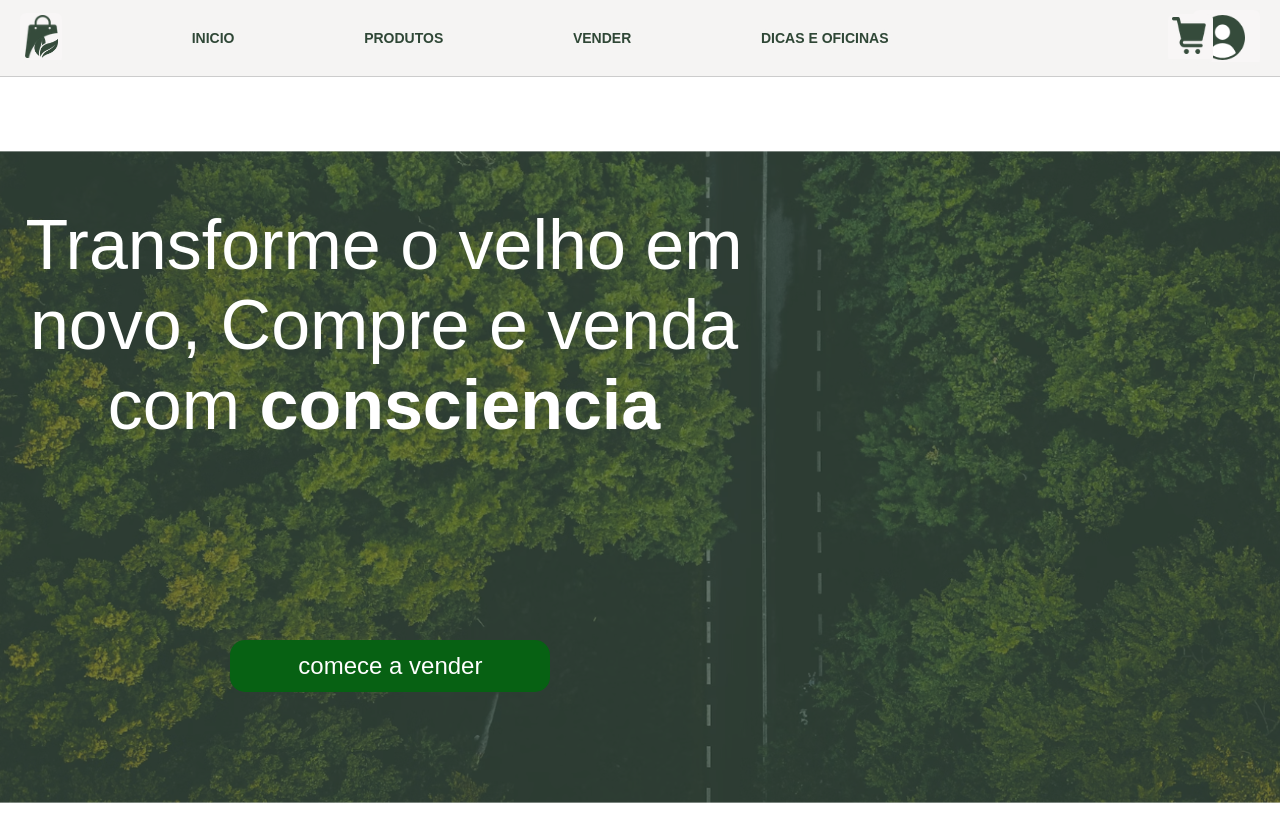
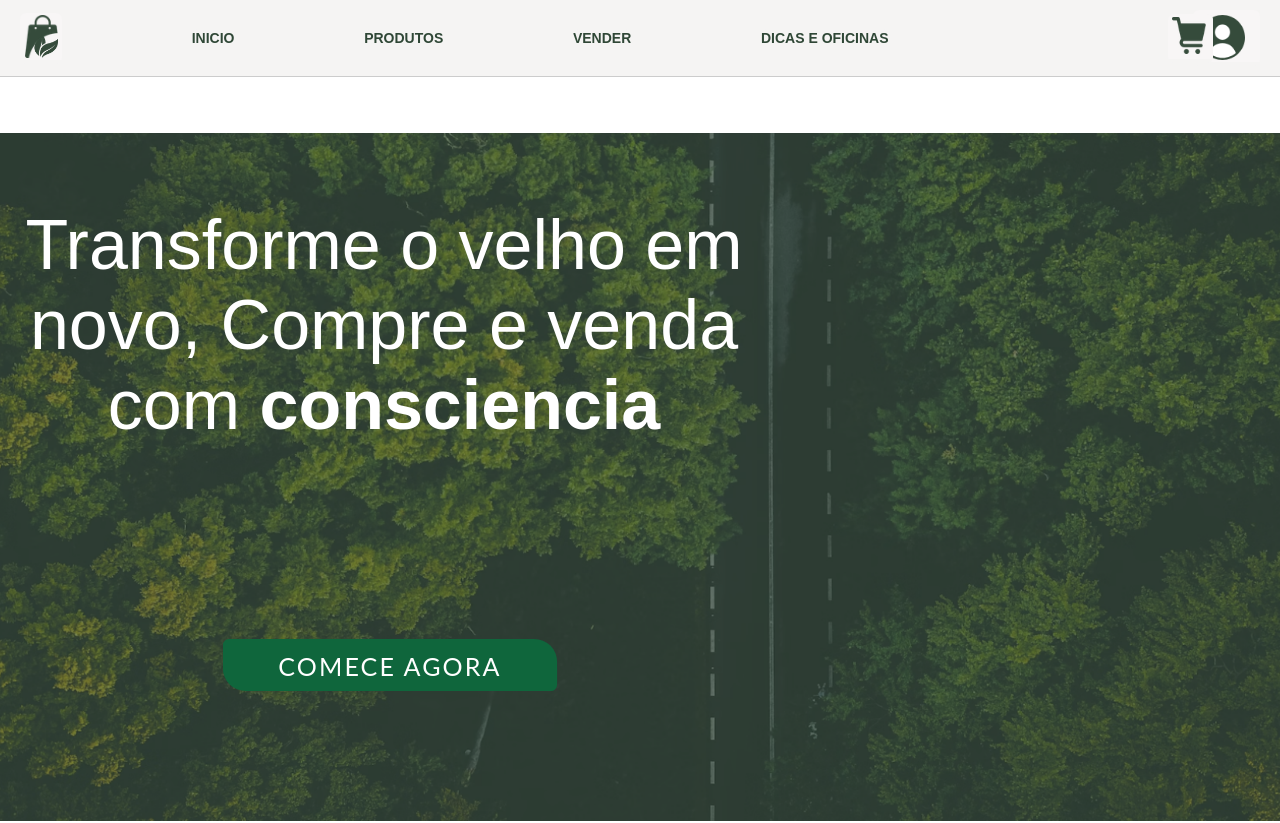
Before and after one commit to TheYautja/Projeto-Integrador-2G-Grupo3, a React (Vite) app in the folder frontend/: page / in a window 1280 px wide. Shown: the top 823 px of the page. Built offline with nearby package versions, Linux system fonts and the light colour scheme; a web font is replaced by a local one.

Commit message:
adicionadas animacoes e um botao customizado

```diff
--- a/frontend/package.json
+++ b/frontend/package.json
@@ -10,6 +10,7 @@
     "preview": "vite preview"
   },
   "dependencies": {
+    "@fortawesome/fontawesome-free": "^7.0.0",
     "@tailwindcss/vite": "^4.1.11",
     "axios": "^1.11.0",
     "date-fns": "^4.1.0",
--- /dev/null
+++ b/frontend/src/CSS/BotaoFoda.css
@@ -0,0 +1,52 @@
+.botaoArvores {
+  width: 180px;
+  height: 50px;
+  margin: auto;
+  border-radius: 6px 22px;
+  transition: all 0.2s ease;
+  box-sizing: border-box;
+  text-align: center;
+  color: rgb(236, 240, 241);
+  text-transform: uppercase;
+  letter-spacing: 2px;
+  padding: 14px 0;
+  overflow: hidden;
+  background: rgb(39, 174, 96);
+  font-family: 'Lato', sans-serif;
+}
+
+.botaoArvores:hover {
+  border-radius: 22px 6px;
+  background: rgb(46, 204, 113);
+  padding: 10px;
+  cursor: pointer;
+}
+
+.arvores {
+  display: inline-block;
+  margin-left: 8px;
+}
+
+.arvores i {
+  position: relative;
+  transition: all 0.2s ease;
+  top: 15px;
+  font-size: 16px;
+}
+
+.A1 {
+  font-size: 14px;
+}
+
+.A2 {
+  transition-delay: 0.07s;
+}
+
+.A3 {
+  transition-delay: 0.14s;
+  font-size: 14px;
+}
+
+.botaoArvores:hover .arvores i {
+  top: 3px;
+}
--- a/frontend/src/CSS/Carrinho.css
+++ b/frontend/src/CSS/Carrinho.css
@@ -22,7 +22,7 @@
     display: flex;
     flex-direction: row;
     align-items: center;
-  transition: transform 0.2s, box-shadow 0.2s;
+    transition: all 0.3s cubic-bezier(0.4, 0, 0.2, 1);
     justify-content: space-between;
     border: 1px solid #3a5b31;
     border-radius: 12px;
@@ -30,11 +30,34 @@
     background: #fff;
     position: relative;
     overflow: hidden;
+    opacity: 0;
+    transform: translateX(-100px);
+    animation: deslizarDireita 0.5s ease-out forwards;
 }
 
+.item:nth-child(1) { animation-delay: 0.1s; }
+.item:nth-child(2) { animation-delay: 0.2s; }
+.item:nth-child(3) { animation-delay: 0.3s; }
+.item:nth-child(4) { animation-delay: 0.4s; }
+.item:nth-child(5) { animation-delay: 0.5s; }
+.item:nth-child(6) { animation-delay: 0.6s; }
+.item:nth-child(7) { animation-delay: 0.7s; }
+.item:nth-child(8) { animation-delay: 0.8s; }
+.item:nth-child(9) { animation-delay: 0.9s; }
+.item:nth-child(10) { animation-delay: 1s; }
+.item:nth-child(11) { animation-delay: 1.1s; }
+.item:nth-child(12) { animation-delay: 1.2s; }
+
+@keyframes deslizarDireita {
+    to {
+        opacity: 1;
+        transform: translateX(0);
+    }
+}
+
+
 .item:hover {
-  transform: translateY(-2px);
-  box-shadow: 0 4px 12px rgba(0,0,0,0.1);
+  box-shadow: 0 4px 12px rgba(0,0,0,0.5);
 }
 
 .item img {
--- a/frontend/src/CSS/Homepage.css
+++ b/frontend/src/CSS/Homepage.css
@@ -12,6 +12,16 @@
     align-items: left;
     color: white;
     text-align: center;
+    animation: zoomBanner 13s ease-in-out infinite alternate;
+}
+
+@keyframes zoomBanner {
+    0% {
+         background-size: 110%;
+        }
+    100% {
+         background-size: 125%;
+        }
 }
 
 .bannerHomepage p {
@@ -19,22 +29,39 @@
     max-width: 60%;
     margin-bottom: 2rem;
     margin-top: 10%;
+    animation: sobe 1.5s ease-out 0.5s forwards;
+}
+
+@keyframes sobe {
+    0% {
+        opacity: 0;
+        transform: translateY(30px);
+    }
+    100% {
+        opacity: 1;
+        transform: translateY(0);
+    }
 }
 
 .bannerHomepage button {
     width: 25%;
     position: absolute;
     padding: 12px 32px;
-    background-color: rgb(7, 97, 19);
+    background-color: rgb(15, 102, 60);
     cursor: pointer;
     margin-top: 2rem;
     font-size: 24px;
     color: white;
     right: 57%;
     top: 76%;
-
+    animation: cima 1.5s ease-out 1s forwards, pulsar 10s ease-in-out 2s infinite;
+    transition: all 0.3s ease;
 }
 
+@keyframes pulsar {
+    0%, 100% { transform: scale(1); }
+    50% { transform: scale(1.05); }
+}
 
 
 html, body {
@@ -85,12 +112,30 @@ html, body {
     background-color: #ffffff;
     box-shadow: 0 4px 10px rgba(0,0,0,0.1);
     transition: transform 0.3s, box-shadow 0.3s;
+    transition: all 0.4s cubic-bezier(0.175, 0.885, 0.32, 1.275);
+    opacity: 0;
+    transform: translateY(50px);
+    animation: deslizaCima 0.8s ease-out forwards;
 }
 
+.cartaoDestaque:nth-child(1) { animation-delay: 0.2s; }
+.cartaoDestaque:nth-child(2) { animation-delay: 0.4s; }
+.cartaoDestaque:nth-child(3) { animation-delay: 0.6s; }
+
+@keyframes deslizaCima {
+    to {
+        opacity: 1;
+        transform: translateY(0);
+    }
+}
 
 .cartaoDestaque:hover {
     transform: translateY(-5px);
-    box-shadow: 0 8px 20px rgba(0,0,0,0.15);
+    box-shadow: 0 8px 20px rgba(0,0,0,0.5);
+}
+
+.cartaoDestaque:hover h3 {
+    color: #2e7d32;
 }
 
 .cartaoDestaque img {
--- /dev/null
+++ b/frontend/src/paginas/BotaoFoda.jsx
@@ -0,0 +1,17 @@
+import "../CSS/BotaoFoda.css";
+import "@fortawesome/fontawesome-free/css/all.min.css";
+
+function BotaoFoda() {
+  return (
+    <button className="botaoArvores">
+      Comece Agora
+      <span className="arvores">
+        <i className="fas fa-tree A1"></i>
+        <i className="fas fa-tree A2"></i>
+        <i className="fas fa-tree A3"></i>
+      </span>
+    </button>
+  );
+}
+
+export default BotaoFoda;
--- a/frontend/src/paginas/Dicaseoficinas.jsx
+++ b/frontend/src/paginas/Dicaseoficinas.jsx
@@ -1,6 +1,7 @@
 import React from 'react';
 import '../CSS/Dicaseoficinas.css';
 import Header from "../paginas/Header"
+
 
 function DicasOficinas() {
   return (
--- a/frontend/src/paginas/Homepage.jsx
+++ b/frontend/src/paginas/Homepage.jsx
@@ -4,6 +4,8 @@ import img1 from "../assets/eco-bag.png"
 import ondasVerdes from "../assets/homepage ondas verdes.png"
 import folhinhas from "../assets/homepage folhas.png"
 import reciclagem from "../assets/homepage reciclagem.png"
+import Botao from "./BotaoFoda.jsx"
+
 
 
 function Homepage (){
@@ -15,7 +17,7 @@ function Homepage (){
             <section id="hero">
                 <div className="bannerHomepage">
                     <p>Transforme o velho em novo, Compre e venda com <span className="negrito">consciencia</span></p>
-                        <button id="botoesHomepage">comece a vender</button>
+                        <Botao />
                 </div>
             </section>
 
```
Also changed, not shown: 1 other file (tests, documents, lock files or other folders). Lines whose indentation alone changed are shown as unchanged.
